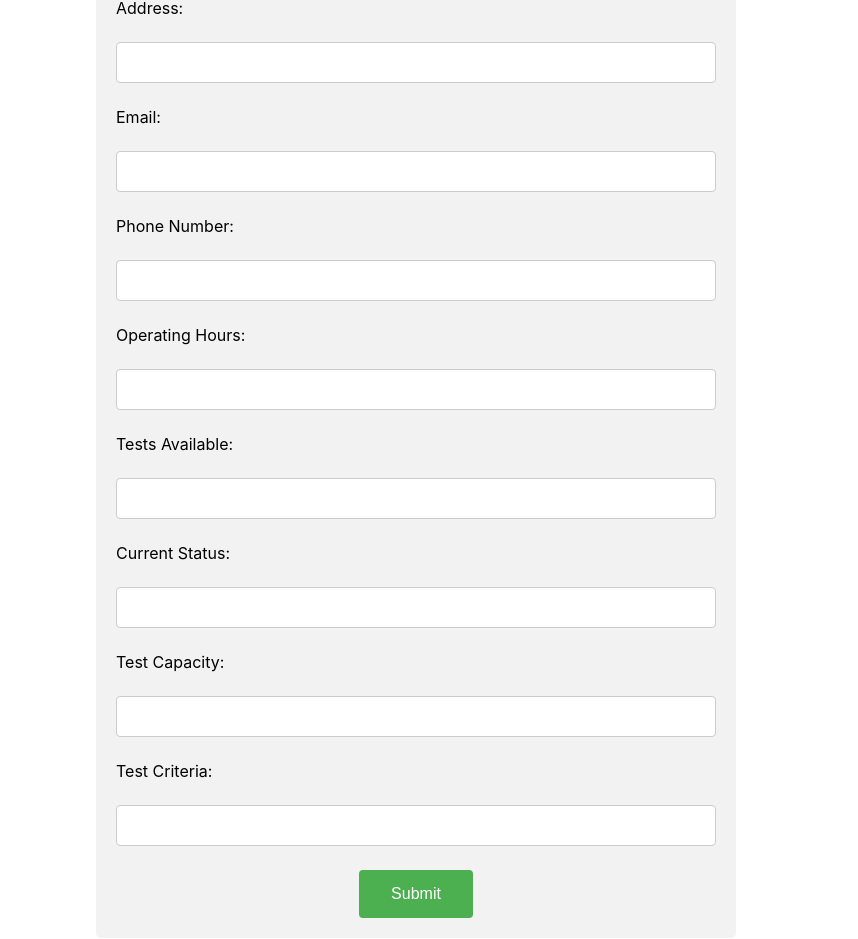
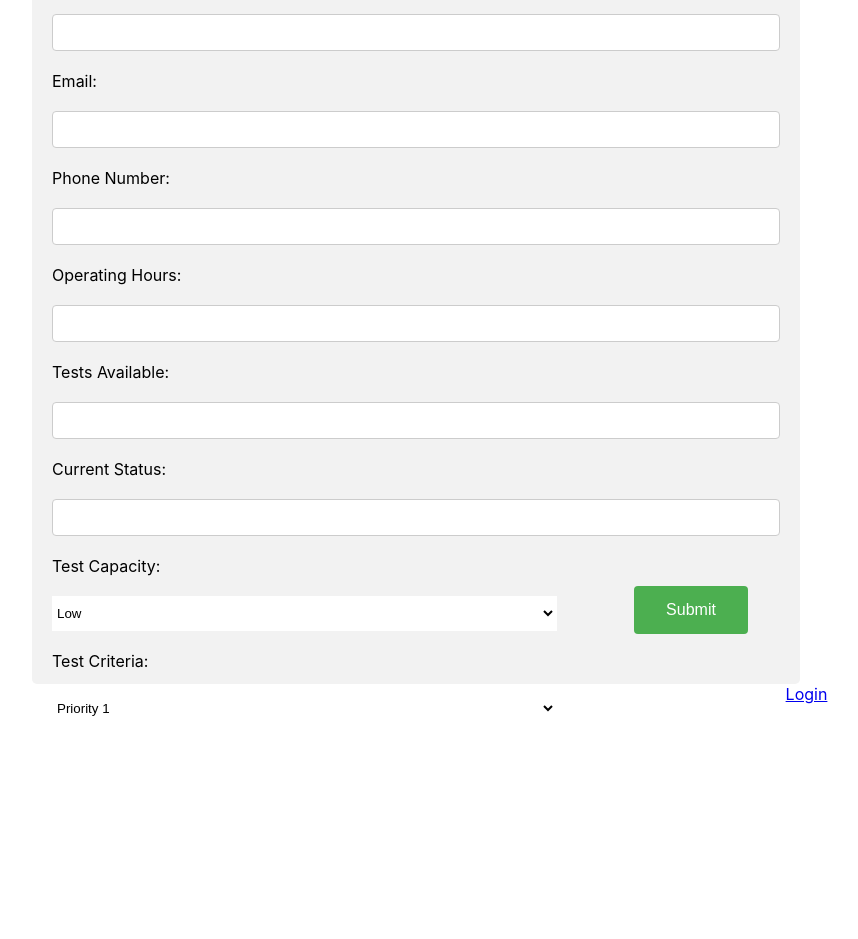
Before and after one commit to lindentree/test-kit-coordinate, a React (Create React App) app: page /ProviderForm in a window 1280 px wide. Shown: the part 462-1401 px from the top of the page, without its empty margins (224-1082 px from the left). After the commit the page ends 1208 px from the top, so only its background shows below. Built offline with nearby package versions, Linux system fonts and the light colour scheme; no server answers.

Commit message:
Finally completed the damn dropdown menu and fixed the css

```diff
--- a/src/components/ProviderForm.js
+++ b/src/components/ProviderForm.js
@@ -1,8 +1,6 @@
 import React from 'react';
 import axios from 'axios';
-import TestCriteria from './TestCapacity';
-import TestCapacity from './TestCapacity';
-import {Button, Container, H1, Input, Form, Label} from './style.js';
+import {Button, Container, H1, Input, Form, Label, Select} from './style.js';
 
 
 class ProviderForm extends React.Component {
@@ -49,7 +47,6 @@ class ProviderForm extends React.Component {
     e.target.reset();
   }
 
-
   render() {
     return (
       <Container>
@@ -83,10 +80,16 @@ class ProviderForm extends React.Component {
           <Input type="text" name="currentStatus" onChange={this.handleInputChange} />
 
           <Label>Test Capacity:</Label>
-          <Input type="text" name="testCapacity" onChange={this.handleInputChange} />
+          <Select value={this.state.value} onChange={this.handleInputChange}>
+            <option value="low">Low</option>
+            <option value="medium">Medium</option>
+            <option value="high">High</option>
+          </Select>
 
           <Label>Test Criteria:</Label>
-          <Input type="text" name="testCriteria" onChange={this.handleInputChange} />
+          <Select value={this.state.value} onChange={this.handleInputChange}>
+            <option selected value="low" >Priority 1</option>
+          </Select>
 
           <Button type="submit" value="submit"> Submit </Button>
         </Form>
--- a/src/components/TestCapacity.js
+++ /dev/null
@@ -1,58 +0,0 @@
-import React from 'react';
-
-class TestCapacity extends React.Component {
-  constructor() {
-    super();
-    this.state = {
-      showMenu: false,
-    };
-    this.showMenu = this.showMenu.bind(this);
-    this.closeMenu = this.closeMenu.bind(this);
-  }
-
-  showMenu(event) {
-    event.preventDefault();
-    this.setState({ showMenu: true }, () => {
-      document.addEventListener('click', this.closeMenu);
-    });
-  }
-
-  closeMenu(event) {
-    if (!this.dropdownMenu.contains(event.target)) {
-      this.setState({ showMenu: false }, () => {
-        document.removeEventListener('click', this.closeMenu);
-      });
-    }
-  }
-
-  render() {
-    return (
-      <div>
-        <button onClick={this.showMenu}>
-          Show menu
-        </button>
-
-        {
-          this.state.showMenu
-            ? (
-              <div
-                className="menu"
-                ref={(element) => {
-                  this.dropdownMenu = element;
-                }}
-              >
-                <button> Low </button>
-                <button> Medium </button>
-                <button> High </button>
-              </div>
-            )
-            : (
-              null
-            )
-        }
-      </div>
-    );
-  }
-}
-
-export default TestCapacity;
--- a/src/components/style.js
+++ b/src/components/style.js
@@ -12,9 +12,10 @@ export const Button = styled.button `
   border-radius: 4px;
   font-size: 16px;
   align: center;
+  margin: 30px;
 `
 export const Container = styled.div `
-  width: 50%;
+  width: 60%;
   align: center;
   margin: auto;
   padding: 50px 0 0 0;
@@ -26,8 +27,8 @@ export const H1 = styled.h1 `
 
 export const Input = styled.input `
   width: 100%;
-  padding: 12px 20px;
-  margin: 24px 0;
+  padding: 10px 20px;
+  margin: 20px 0;
   display: inline-block;
   border: .1px solid #ccc;
   border-radius: 4px;
@@ -43,6 +44,8 @@ export const Form = styled.form `
 
 export const Label = styled.label `
   float: left;
+  text-align: left;
+  width: 550px;
 `
 
 export const NavContainer = styled.div`
@@ -71,5 +74,11 @@ export const Li = styled.li`
   font-weight: bold;
 `
 
-export const Menu = css`
+export const Select = styled.select`
+  background-color: white;
+  margin: 20px 0 20px 0;
+  border: 0.1px solid white;
+  width: 505px;
+  height: 35px;
+  float: left;
 `
```
Also changed, not shown: src/components/TestCriteria.js (deleted, +0 -56 lines).
